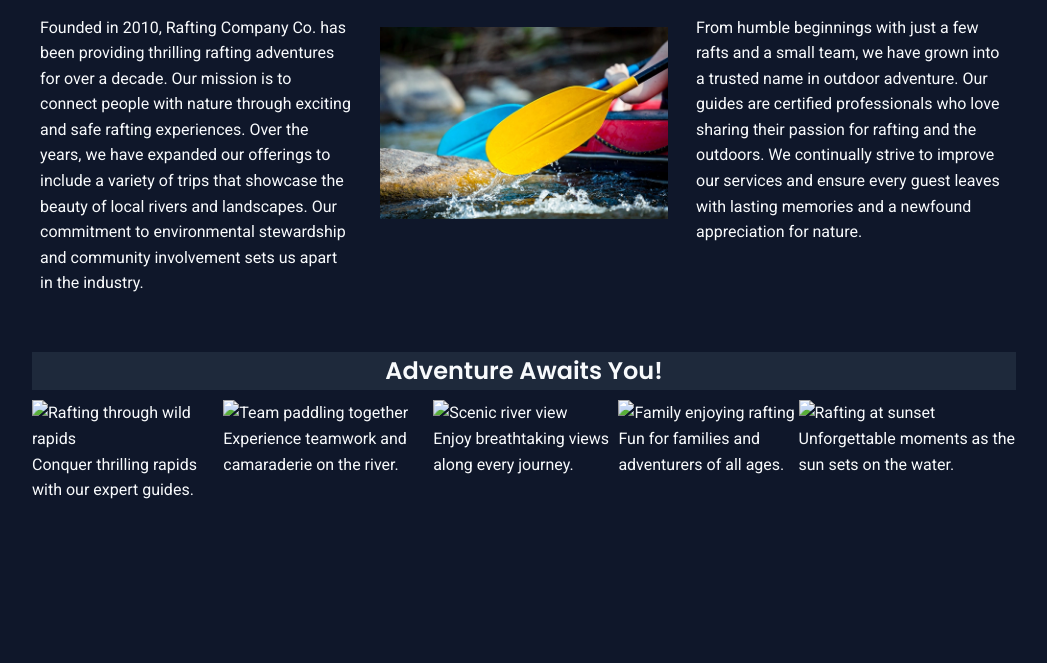
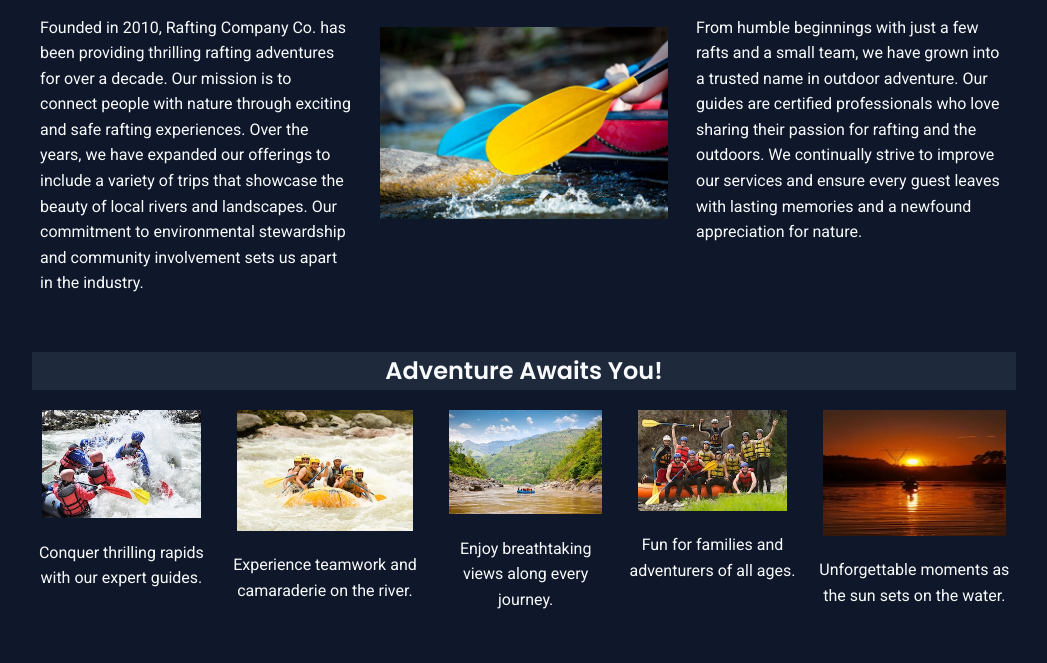
Before and after one commit to BenjaminS-BYU/wdd130, a plain HTML site: page wwr/about.html in a window 1280 px wide. Shown: the part 746-1409 px from the top of the page, without its empty margins (116-1163 px from the left). Drawn offline with Linux system fonts and the light colour scheme.

Commit message:
finished the adventure section

```diff
--- a/wwr/about.html
+++ b/wwr/about.html
@@ -51,23 +51,23 @@
             <h2>Adventure Awaits You!</h2>
             <div class="adventure-gallery">
                 <figure>
-                    <img class="adventure-img-1" src="images/rapid1.jpg" alt="Rafting through wild rapids">
+                    <img class="adventure-img-1" src="images/rapid1.webp" alt="Rafting through wild rapids">
                     <figcaption>Conquer thrilling rapids with our expert guides.</figcaption>
                 </figure>
                 <figure>
-                    <img class="adventure-img-2" src="images/teamwork.jpg" alt="Team paddling together">
+                    <img class="adventure-img-1" src="images/teamwork.webp" alt="Team paddling together">
                     <figcaption>Experience teamwork and camaraderie on the river.</figcaption>
                 </figure>
                 <figure>
-                    <img class="adventure-img-3" src="images/scenic_view.jpg" alt="Scenic river view">
+                    <img class="adventure-img-1" src="images/scenic_view.webp" alt="Scenic river view">
                     <figcaption>Enjoy breathtaking views along every journey.</figcaption>
                 </figure>
                 <figure>
-                    <img class="adventure-img-4" src="images/family_fun.jpg" alt="Family enjoying rafting">
+                    <img class="adventure-img-1" src="images/family_fun.webp" alt="Family enjoying rafting">
                     <figcaption>Fun for families and adventurers of all ages.</figcaption>
                 </figure>
                 <figure>
-                    <img class="adventure-img-5" src="images/sunset_rafting.jpg" alt="Rafting at sunset">
+                    <img class="adventure-img-1" src="images/sunset_rafting.webp" alt="Rafting at sunset">
                     <figcaption>Unforgettable moments as the sun sets on the water.</figcaption>
                 </figure>
             </div>
--- a/wwr/styles/rafting.css
+++ b/wwr/styles/rafting.css
@@ -72,6 +72,9 @@ h2 {
   width: 100%;
 }
 
+article img {
+    padding: 5px;
+}
 
 .history {
     display: grid;
@@ -91,12 +94,11 @@ h2 {
 .history p {
     display: flex;
     justify-content: space-around;
-    flex-wrap: nowrap;
 }
 
 .adventure {
     display: grid;
-    grid-template-columns: 1fr ;
+    grid-template-columns: 1fr;
     grid-template-rows: 1fr 5fr;
 }
 
@@ -106,12 +108,22 @@ h2 {
 
 .adventure-gallery {
     display: flex;
-    justify-content: space-around;
+    gap: 16px;
+}
+
+.adventure-gallery img {
+    aspect-ratio: 7 / 5;
+    width: 100%;
+    object-fit: fill;
+    padding: 10px;
 }
 
 
-
-
+.adventure-gallery figcaption {
+    width: 100%;
+    text-align: center;
+    padding: 4px 0;
+}
 
 nav,
 p,
```
Also changed, not shown: wwr/images/family_fun.webp (added), wwr/images/rapid1.webp (added), wwr/images/scenic_view.webp (added), wwr/images/sunset_rafting.webp (added), wwr/images/teamwork.webp (added).
